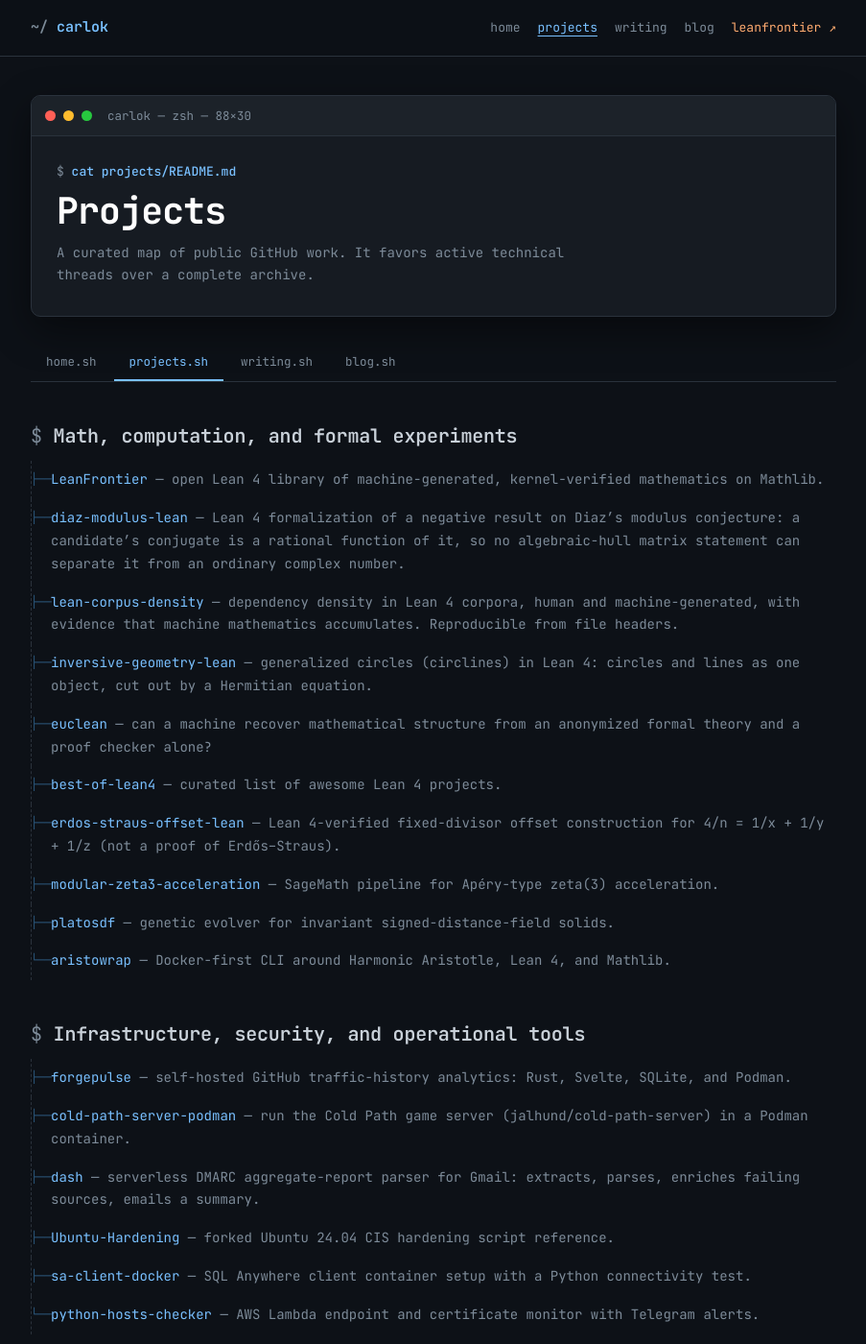
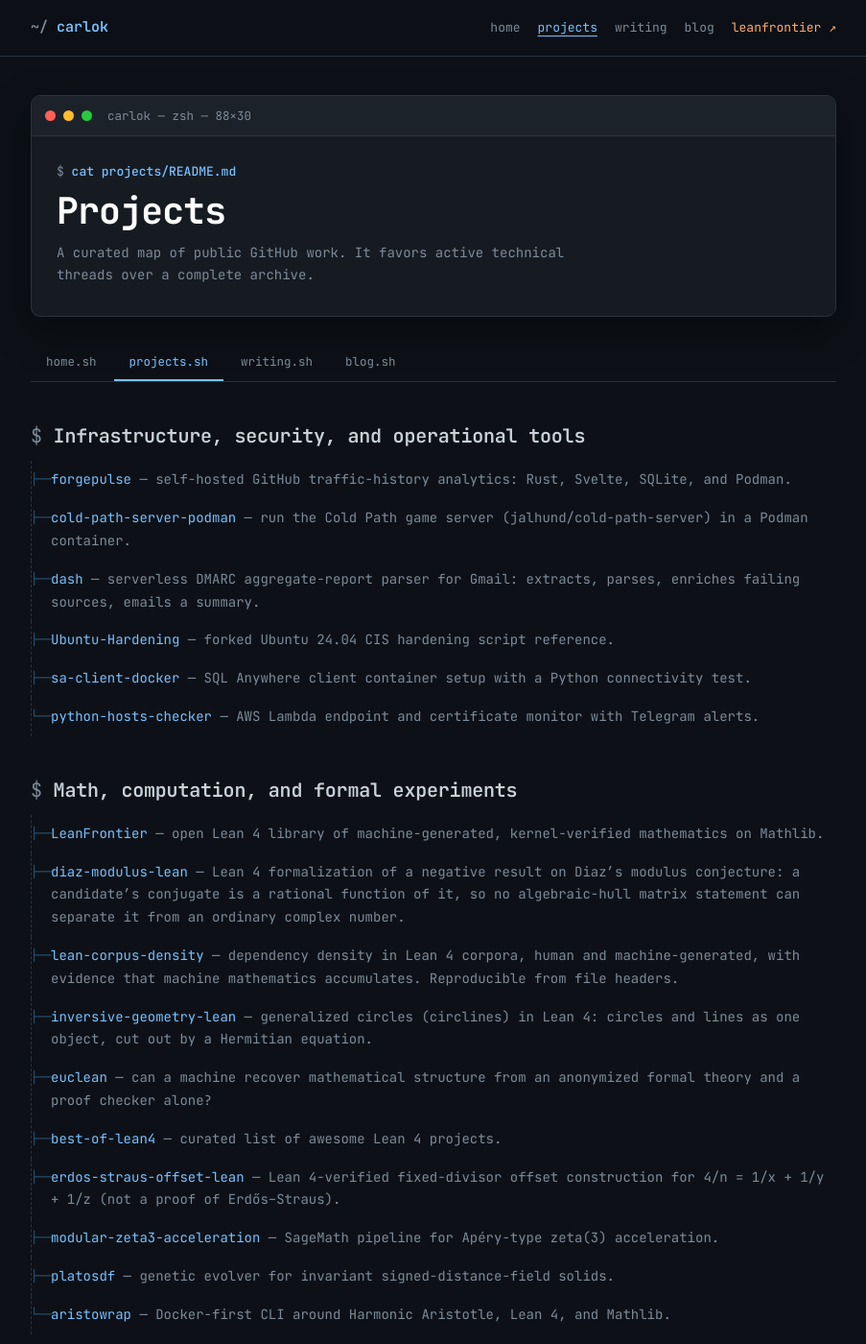
Before and after one commit to carlok/carlok.github.io, a Jekyll site: the page built from projects.md, in a window 1280 px wide and 1400 px high. Shown: the whole window at 96% size, without its empty margins (188-1091 px from the left). Built offline with Jekyll 4.4.1, drawn with Linux system fonts in a browser that asks for light colours; part of the change alters nothing that is shown.

```diff
--- a/projects.md
+++ b/projects.md
@@ -23,6 +23,15 @@ permalink: /projects/
   <a class="tab" href="/blog/">blog.sh</a>
 </div>
 
+## Infrastructure, security, and operational tools
+
+- [forgepulse](https://github.com/carlok/forgepulse) — self-hosted GitHub traffic-history analytics: Rust, Svelte, SQLite, and Podman.
+- [cold-path-server-podman](https://github.com/carlok/cold-path-server-podman) — run the Cold Path game server (jalhund/cold-path-server) in a Podman container.
+- [dash](https://github.com/carlok/dash) — serverless DMARC aggregate-report parser for Gmail: extracts, parses, enriches failing sources, emails a summary.
+- [Ubuntu-Hardening](https://github.com/carlok/Ubuntu-Hardening) — forked Ubuntu 24.04 CIS hardening script reference.
+- [sa-client-docker](https://github.com/carlok/sa-client-docker) — SQL Anywhere client container setup with a Python connectivity test.
+- [python-hosts-checker](https://github.com/carlok/python-hosts-checker) — AWS Lambda endpoint and certificate monitor with Telegram alerts.
+
 ## Math, computation, and formal experiments
 
 - [LeanFrontier](https://carlok.github.io/LeanFrontier/) — open Lean 4 library of machine-generated, kernel-verified mathematics on Mathlib.
@@ -35,15 +44,6 @@ permalink: /projects/
 - [modular-zeta3-acceleration](https://github.com/carlok/modular-zeta3-acceleration) — SageMath pipeline for Apéry-type zeta(3) acceleration.
 - [platosdf](https://github.com/carlok/platosdf) — genetic evolver for invariant signed-distance-field solids.
 - [aristowrap](https://github.com/carlok/aristowrap) — Docker-first CLI around Harmonic Aristotle, Lean 4, and Mathlib.
-
-## Infrastructure, security, and operational tools
-
-- [forgepulse](https://github.com/carlok/forgepulse) — self-hosted GitHub traffic-history analytics: Rust, Svelte, SQLite, and Podman.
-- [cold-path-server-podman](https://github.com/carlok/cold-path-server-podman) — run the Cold Path game server (jalhund/cold-path-server) in a Podman container.
-- [dash](https://github.com/carlok/dash) — serverless DMARC aggregate-report parser for Gmail: extracts, parses, enriches failing sources, emails a summary.
-- [Ubuntu-Hardening](https://github.com/carlok/Ubuntu-Hardening) — forked Ubuntu 24.04 CIS hardening script reference.
-- [sa-client-docker](https://github.com/carlok/sa-client-docker) — SQL Anywhere client container setup with a Python connectivity test.
-- [python-hosts-checker](https://github.com/carlok/python-hosts-checker) — AWS Lambda endpoint and certificate monitor with Telegram alerts.
 
 ## Visual and interactive systems
 
```
